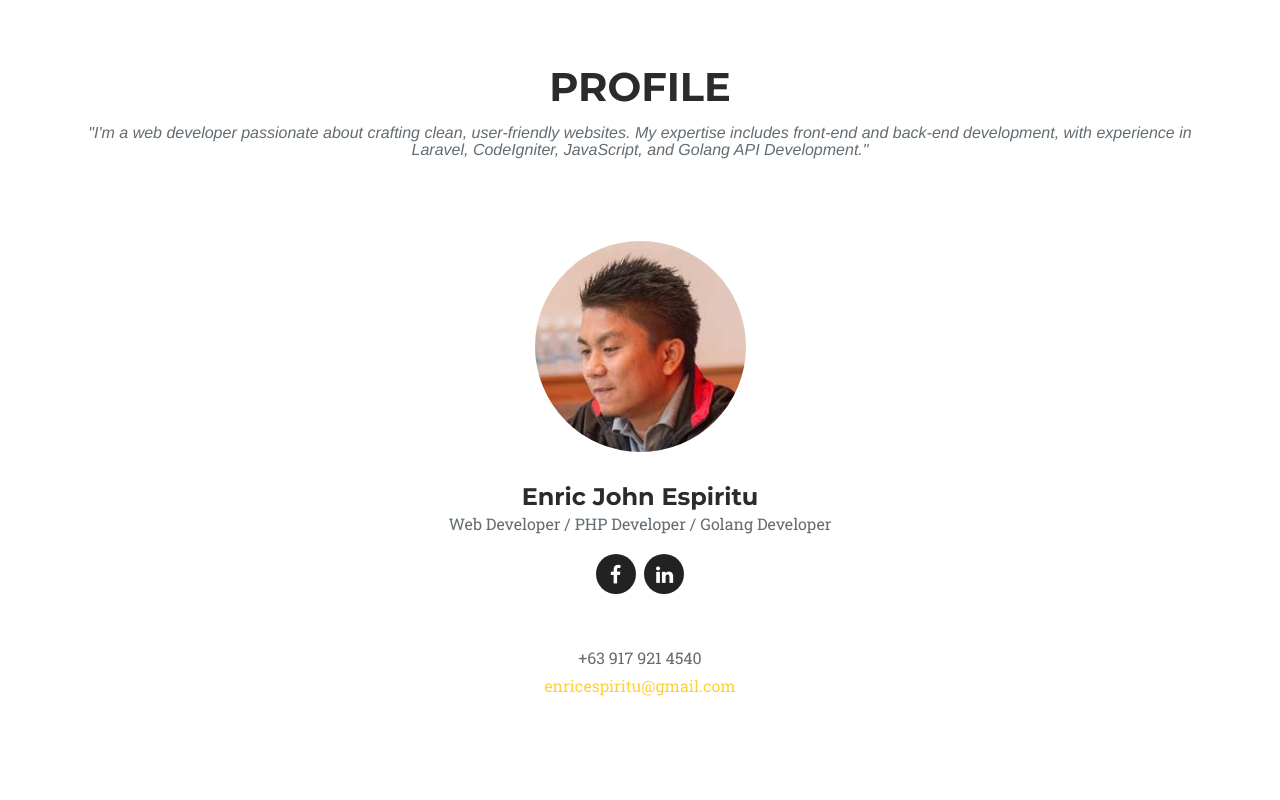
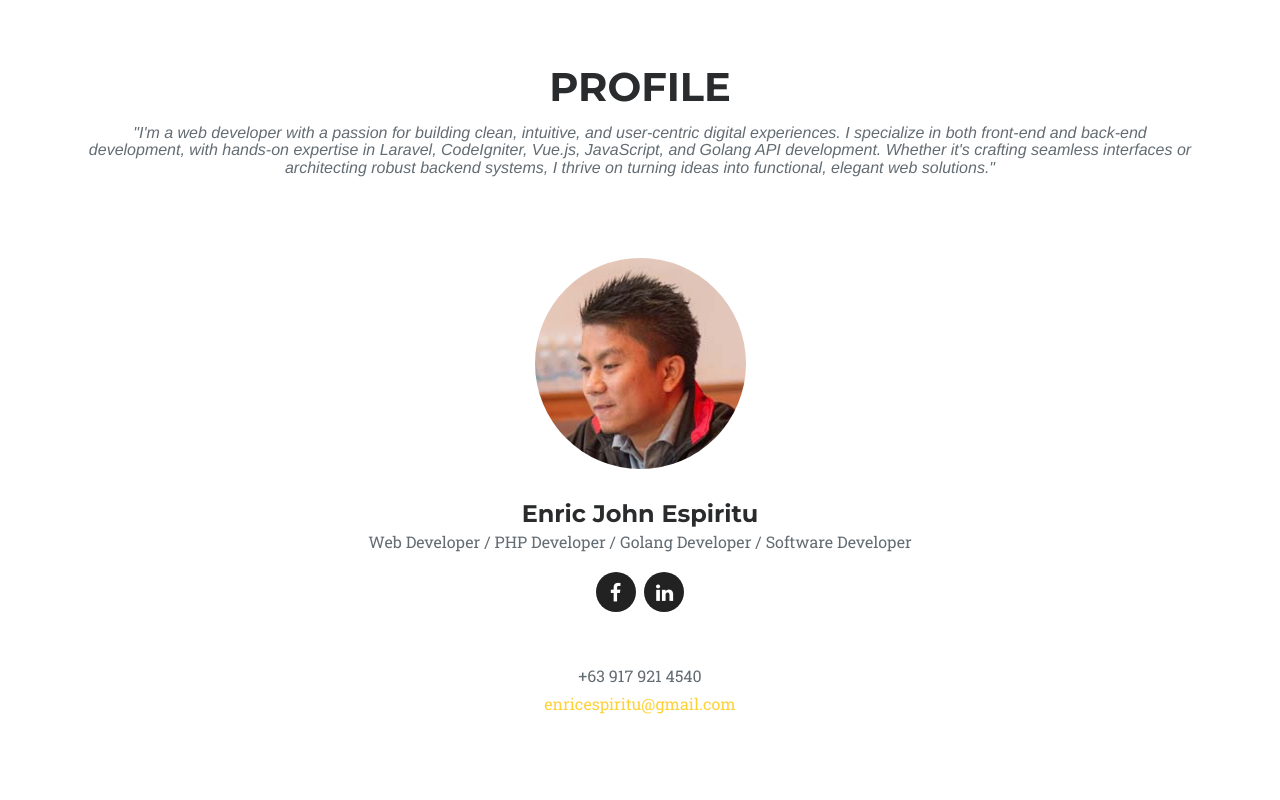
Before and after one commit to enrikespiritu/portfolio.github.io, a plain HTML site: page index.html in a window 1280 px wide. Shown: the part 840-1640 px from the top of the page. Drawn offline with Linux system fonts and the light colour scheme; a web font is replaced by a local one.

Commit message:
add job position; rephrase description; adjusted footer alignment

```diff
--- a/index.html
+++ b/index.html
@@ -86,7 +86,7 @@
             <div class="row">
                 <div class="col-lg-12 text-center">
                     <h2 class="section-heading">Profile</h2>
-                    <h3 class="section-subheading text-muted">"I'm a web developer passionate about crafting clean, user-friendly websites. My expertise includes front-end and back-end development, with experience in Laravel, CodeIgniter, JavaScript, and Golang API Development."</h3>
+                    <h3 class="section-subheading text-muted">"I'm a web developer with a passion for building clean, intuitive, and user-centric digital experiences. I specialize in both front-end and back-end development, with hands-on expertise in Laravel, CodeIgniter, Vue.js, JavaScript, and Golang API development. Whether it's crafting seamless interfaces or architecting robust backend systems, I thrive on turning ideas into functional, elegant web solutions."</h3>
                 </div>
             </div>
             <div class="row">
@@ -94,7 +94,7 @@
                     <div class="team-member">
                         <img class="mx-auto rounded-circle" src="img/profile/stolen-shot.jpg" alt="">
                         <h4>Enric John Espiritu</h4>
-                        <p class="text-muted">Web Developer / PHP Developer / Golang Developer</p>
+                        <p class="text-muted">Web Developer / PHP Developer / Golang Developer / Software Developer</p>
                         <ul class="list-inline social-buttons">
                             <li class="list-inline-item">
                                 <a href="https://www.facebook.com/enrik.espiritu/" target="_blank" rel="noopener noreferrer"><i class="fa fa-facebook"></i></a>
@@ -386,7 +386,7 @@
                 <div class="col-md-4">
                     <span class="copyright">Copyright &copy; 2025</span>
                 </div>
-                <div class="col-md-4">
+                <div class="col-md-4 mb-3">
                     <ul class="list-inline social-buttons">
                         <li class="list-inline-item">
                             <a href="https://www.facebook.com/enrik.espiritu/" target="_blank" rel="noopener noreferrer"><i class="fa fa-facebook"></i></a>
```
